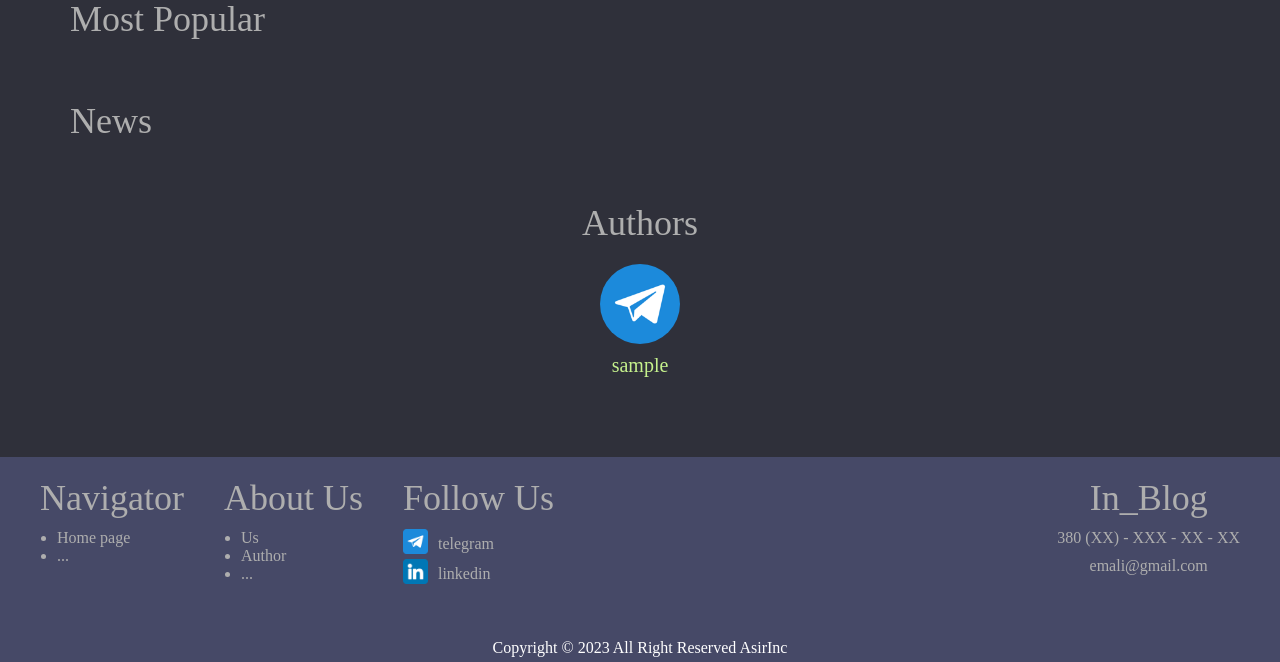
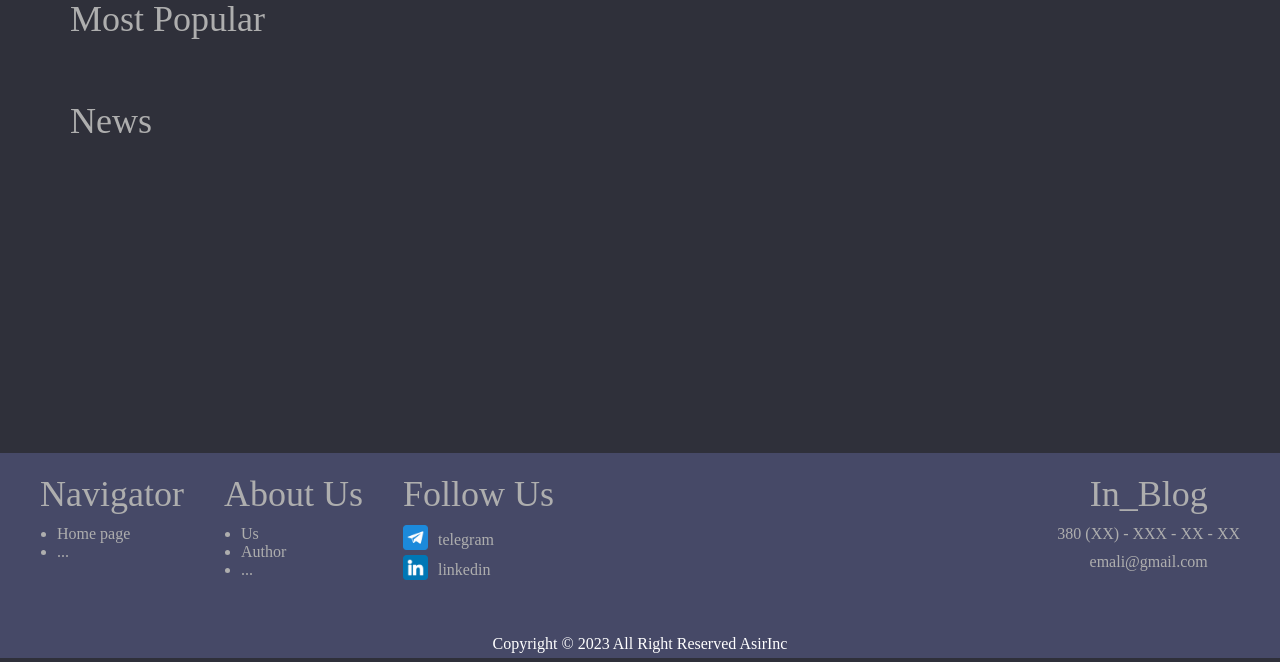
Before and after one commit to Asirg/internet-blog-web, a Django app: page / in a window 1280 px wide. Shown: the part 222-884 px from the top of the page. Run offline with Django 4.2, Linux system fonts and the light colour scheme; the visitor is signed in with stand-in values (Sample User, id 1); data comes from the database, SQL or seed files in the repository; data that the repository does not hold is empty; parts of the project's set-up code (start-up, migrations or seed data) failed here and were passed over; some libraries are stand-ins or nearby versions.

Commit message:
fix and refactor

```diff
--- a/src/templates/blog/index.html
+++ b/src/templates/blog/index.html
@@ -61,23 +61,4 @@
             {% endfor %}
         </div>
     </div>
-<div class="block author-block">
-    <div class="author-content-header">
-        Authors
-    </div>
-    <div class="author-content">
-        {% for author in authors %}
-            <div class="author-element">
-                <img src="{% static 'image/telegram.png' %}">
-                <span>{{ author.username }}</span>
-            </div>
-        {% endfor %}
-    </div>
-</div>
-<!--
-last_update
-most_popular
-news
-authors -->
-
 {% endblock content %}
--- a/src/users/admin.py
+++ b/src/users/admin.py
@@ -1,9 +1,9 @@
 from django.contrib import admin
 
-from users.models import UserProfile
+from users.models import Profile
 
 
 
-@admin.register(UserProfile)
+@admin.register(Profile)
 class UserProfileAdmin(admin.ModelAdmin):
     list_display = ("user", )
--- a/src/users/views.py
+++ b/src/users/views.py
@@ -6,7 +6,7 @@ from django.contrib.auth.models import User
 from django.contrib.auth import authenticate, login, logout
 
 from users.forms import UserRegistrationForm
-from users.models import UserProfile
+from users.models import Profile
 
 class RegistrationView(View):
     def get(self, request):
@@ -19,7 +19,7 @@ class RegistrationView(View):
             new_user = user_form.save(commit=False)
             new_user.set_password(user_form.data['password'])
             new_user.save()
-            UserProfile(
+            Profile(
                 user=new_user,
                 avatar=None,
                 bio="",
```
Also changed, not shown: src/blog/models.py (+5 -4 lines), src/templates/blog/post_search.html (deleted), src/users/migrations/0002_rename_userprofile_profile.py (added), src/users/migrations/0003_alter_profile_avatar.py (added). Lines whose indentation alone changed are shown as unchanged.
